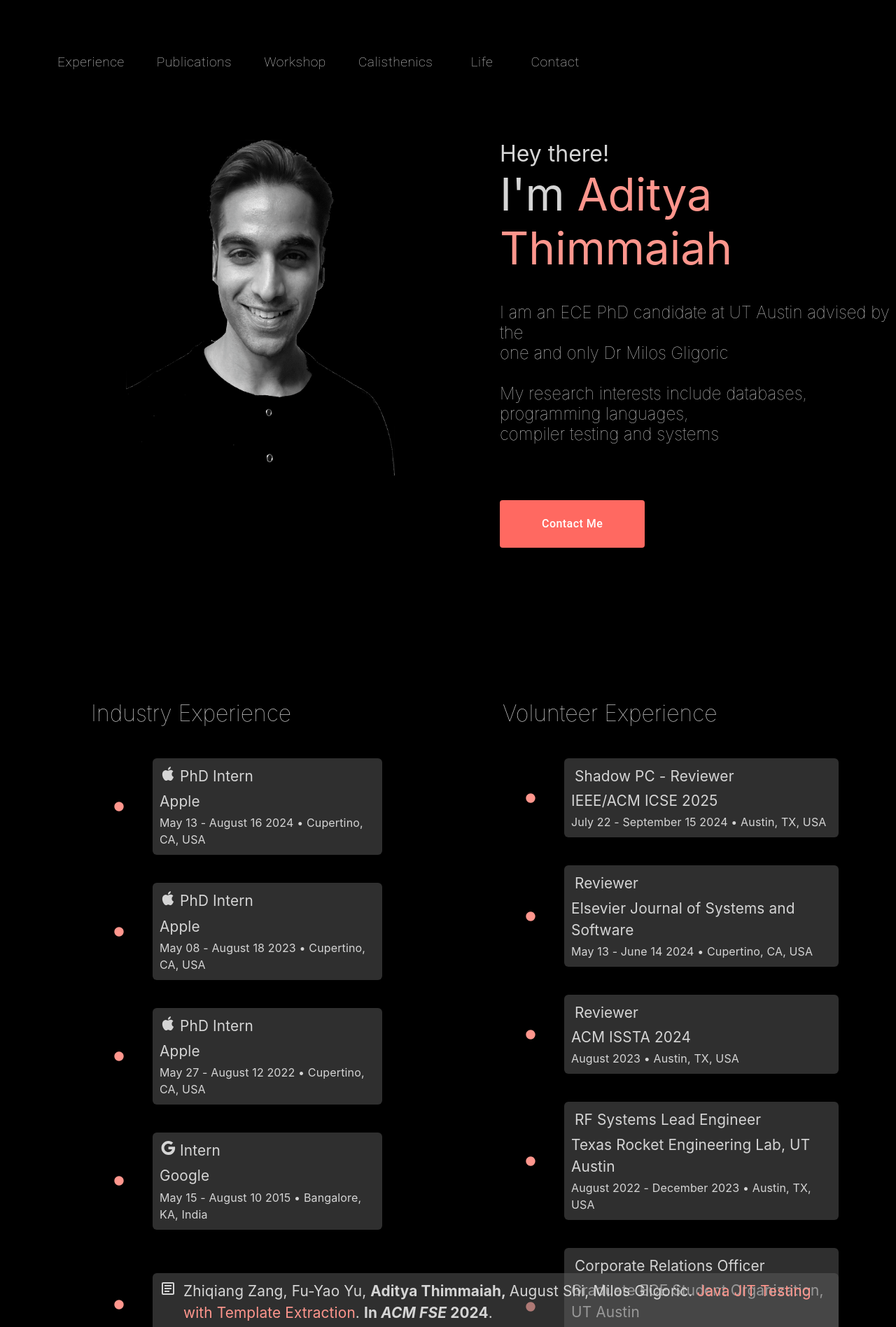
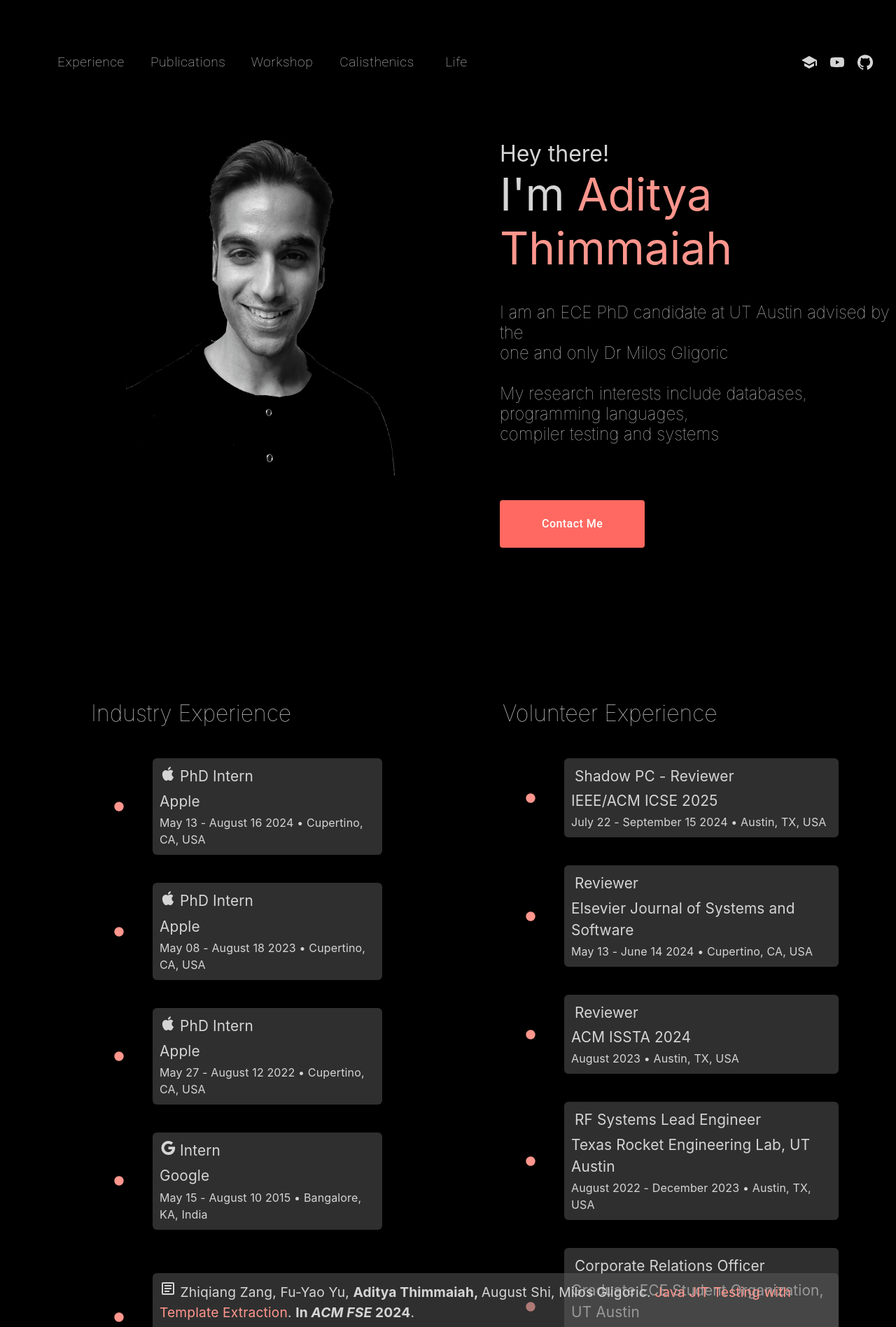
Before and after one commit to 1sand0s/portfolio-website, a React (Create React App) app: page / in a window 1280 px wide. Shown: the top 1897 px of the page at 70% size. Built offline with nearby package versions, Linux system fonts and the light colour scheme.

Commit message:
Adding links for GitHub, YouTube and Google Scholar

```diff
--- a/public/index.html
+++ b/public/index.html
@@ -5,10 +5,6 @@
     <link rel="icon" href="%PUBLIC_URL%/favicon.ico" />
     <meta name="viewport" content="width=device-width, initial-scale=1" />
     <meta name="theme-color" content="#000000" />
-    <meta
-      name="description"
-      content="Web site created using create-react-app"
-    />
     <link rel="apple-touch-icon" href="%PUBLIC_URL%/logo192.png" />
     <!--
       manifest.json provides metadata used when your web app is installed on a
@@ -24,7 +20,7 @@
       work correctly both with client-side routing and a non-root public URL.
       Learn how to configure a non-root public URL by running `npm run build`.
     -->
-    <title>React App</title>
+    <title>Hurt Locker</title>
   </head>
   <body>
     <noscript>You need to enable JavaScript to run this app.</noscript>
--- a/src/App.js
+++ b/src/App.js
@@ -1,17 +1,20 @@
 import { useState } from 'react';
 import './App.css';
 import selfie from './selfie.png'
-import {AppBar, Container, Toolbar, Box, Button, Stack} from "@mui/material"
+import {AppBar, Container, Toolbar, Box, Button, Stack, IconButton, Tooltip} from "@mui/material"
 import ExperienceItem from './ExperienceItem';
 import PublicationItem from './PublicationItem';
 import Experiences from './Experiences';
-import {Apple, Google} from '@mui/icons-material'
+import {Apple, Google, YouTube, GitHub, School} from '@mui/icons-material'
 import { useRef, useEffect} from 'react';
 
 function App() {
   const experience_ref = useRef(null)
   const publication_ref = useRef(null)
-  const pages = ['Experience', 'Publications', 'Workshop', 'Calisthenics', 'Life', 'Contact']
+  const workshop_ref = useRef(null)
+  const calisthenics_ref = useRef(null)
+  const life_ref = useRef(null)
+  const pages = ['Experience', 'Publications', 'Workshop', 'Calisthenics', 'Life']
 
   const industry_experience_items = [
     <ExperienceItem id='apple-2024' icon={<Apple sx={{color: '#D5D5D5'}}/>} company='Apple' title='PhD Intern' dates='May 13 - August 16 2024' location='Cupertino, CA, USA'/>,
@@ -52,14 +55,30 @@ function App() {
         behavior: 'smooth'
       })
     }
+    else if(page === 'Workshop'){
+      workshop_ref.current?.scrollIntoView({
+        behavior: 'smooth'
+      })
+    }
+    else if(page === 'Calisthenics'){
+      calisthenics_ref.current?.scrollIntoView({
+        behavior: 'smooth'
+      })
+    }
+    else if(page === 'Life'){
+      life_ref.current?.scrollIntoView({
+        behavior: 'smooth'
+      })
+    }
   }
 
   return (
     <Box id='root' sx={{width:'100vw', height:'auto', backgroundColor: 'black'}}>
       <AppBar position="fixed" sx={{backgroundColor: 'black', paddingTop: '50px'}}>
-          <Container maxWidth="xl" sx={{margin: 0, marginLeft: '50px'}}>
+          <Container maxWidth="xl" sx={{margin: 0}}>
             <Toolbar disableGutters>
-              <Box sx={{ flexGrow: 1, display: { xs: 'none', md: 'flex' } }}>
+              <Stack direction='row' width='100vw' sx={{justifyContent: 'space-between',margin: 0, marginLeft: '50px'}}>
+                <Stack direction='row' width='50vw'>
                   {pages.map((page) => (
                     <Button
                       key={page}
@@ -69,7 +88,25 @@ function App() {
                       {page}
                     </Button>
                   ))}
-              </Box>
+                </Stack>
+                <Stack direction='row' width='20vw' sx={{justifyContent: 'right'}}>
+                  <Tooltip title="Google Scholar">
+                    <IconButton onClick={()=> window.open('https://scholar.google.com/citations?user=ABEzcbkAAAAJ&hl=en', '_blank')}>
+                      <School sx={{color: '#D5D5D5'}}/>
+                    </IconButton>
+                  </Tooltip>
+                  <Tooltip title="YouTube">
+                    <IconButton onClick={()=> window.open('https://www.youtube.com/@auditt1528', '_blank')}>
+                      <YouTube sx={{color: '#D5D5D5'}}/>
+                    </IconButton>
+                  </Tooltip>
+                  <Tooltip title="GitHub">
+                    <IconButton onClick={()=> window.open('https://github.com/1sand0s', '_blank')}>
+                      <GitHub sx={{color: '#D5D5D5'}}/>
+                    </IconButton>
+                  </Tooltip>
+                </Stack>
+              </Stack>
             </Toolbar>
           </Container>
         </AppBar>
@@ -112,6 +149,21 @@ function App() {
           <Experiences experience_items={publication_items}  width='auto'/>
         </Stack>
       </Box>
+      <Box ref={workshop_ref} id='workshop-page' sx={{width:'100vw', height:'100vh', backgroundColor: 'black'}}>
+        <Stack sx={{color: '#D5D5D5', paddingTop: '200px', marginLeft: '130px', marginRight: '50px', fontWeight: 'normal', justifyContent: 'center', fontSize: '4em'}}>
+          <div style={{justifyContent: 'center'}}>Coming Soon!</div>
+        </Stack>
+      </Box>
+      <Box ref={calisthenics_ref} id='calisthenics-page' sx={{width:'100vw', height:'100vh', backgroundColor: 'black'}}>
+        <Stack sx={{color: '#D5D5D5', paddingTop: '200px', marginLeft: '130px', marginRight: '50px', fontWeight: 'normal', justifyContent: 'center', fontSize: '4em'}}>
+          <div style={{justifyContent: 'center'}}>Coming Soon!</div>
+        </Stack>
+      </Box>
+      <Box ref={life_ref} id='life-page' sx={{width:'100vw', height:'100vh', backgroundColor: 'black'}}>
+        <Stack sx={{color: '#D5D5D5', paddingTop: '200px', marginLeft: '130px', marginRight: '50px', fontWeight: 'normal', justifyContent: 'center', fontSize: '4em'}}>
+          <div style={{justifyContent: 'center'}}>Coming Soon!</div>
+        </Stack>
+      </Box>
     </Box>
   );
 }
--- a/src/PublicationItem.js
+++ b/src/PublicationItem.js
@@ -1,4 +1,4 @@
-import {Stack} from "@mui/material"
+import {Button, Stack} from "@mui/material"
 import ArticleOutlinedIcon from '@mui/icons-material/ArticleOutlined';
 
 function ExperienceItem (props) {
@@ -41,9 +41,14 @@ function ExperienceItem (props) {
 
     return (
         <Stack id={id} sx={{padding: '10px', backgroundColor: '#5E5E5E80', color: '#D5D5D5', fontWeight: 'normal', borderRadius: '6px'}}>
-            <Stack direction='row' sx={{marginBottom: '8px', fontSize: '1.3em'}}>
-                <label style={{marginRight: '10px'}}><ArticleOutlinedIcon/></label>
-                <label>{authors_processed()}. <span style={{color:'#FF968D'}}>{title}</span>. <span style={{fontWeight: 'bold'}}> In <i style={{fontWeight:'bold'}}>{journal}</i> {year}</span>.</label>
+            <Stack direction='row' sx={{marginBottom: '8px', fontSize: '1.2em'}}>
+                {/* <label style={{marginRight: '10px'}}><ArticleOutlinedIcon/></label> */}
+                <label><ArticleOutlinedIcon/> {authors_processed()}. <span style={{color:'#FF968D'}}>{title}</span>. <span style={{fontWeight: 'bold'}}> In <i style={{fontWeight:'bold'}}>{journal}</i> {year}</span>.</label>
+            </Stack>
+            <Stack spacing={{ xs: 1, sm: 2 }} direction='row'>
+                <Button variant='outlined' sx={{textTransform: 'none', color:'#FF968D', border: '1px solid #FF968D'}}>PDF</Button>
+                <Button variant='outlined' sx={{textTransform: 'none', color:'#FF968D', border: '1px solid #FF968D'}}>Cite</Button>
+                <Button variant='outlined' sx={{textTransform: 'none', color:'#FF968D', border: '1px solid #FF968D'}}>Slides</Button>
             </Stack>
         </Stack>
     )
```
Lines whose indentation alone changed are shown as unchanged.
